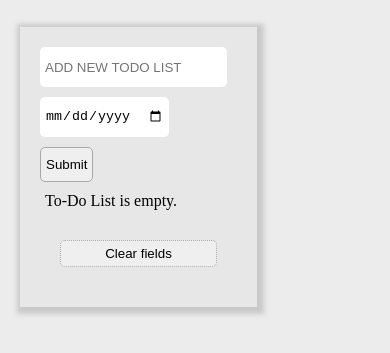
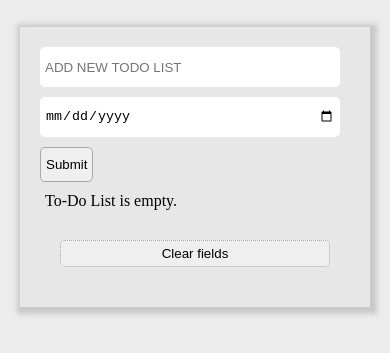
Before and after one commit to shadrxcc/to-do-list, a website built with webpack: page dist/index.html in a window 390 px wide. Shown: the part 61-414 px from the top of the page. Built offline with nearby package versions, Linux system fonts and the light colour scheme.

Commit message:
width of container

```diff
--- a/src/addtask.js
+++ b/src/addtask.js
@@ -5,7 +5,7 @@ export const add = (taskArray) => {
     const taskTitle = document.getElementById('title');
     const taskDate = document.getElementById('date');
 
-    if (taskTitle.value  === '') {
+    if (taskTitle.value  == '' || taskDate.value == "") {
         return;
     }
     const task = {
--- a/src/styles/style.scss
+++ b/src/styles/style.scss
@@ -69,7 +69,7 @@ body {
   order: 2;
   border-collapse: collapse;
   margin: 5px;
-  width: fit-content;
+  width: -webkit-fill-available;
   margin-top: 10px;
   margin-bottom: 10px;
 }
@@ -118,13 +118,13 @@ body {
   .app {
     padding: 20px;
     align-self: center;
-    width: fit-content;
+    width: -webkit-fill-available;
     margin: 20px;
   }
 
   .todoName {
     display: block;
-    width: fit-content;
+    width: -webkit-fill-available;
   }
 
   .date-rem {
```
Also changed, not shown: dist/bundle.js.
